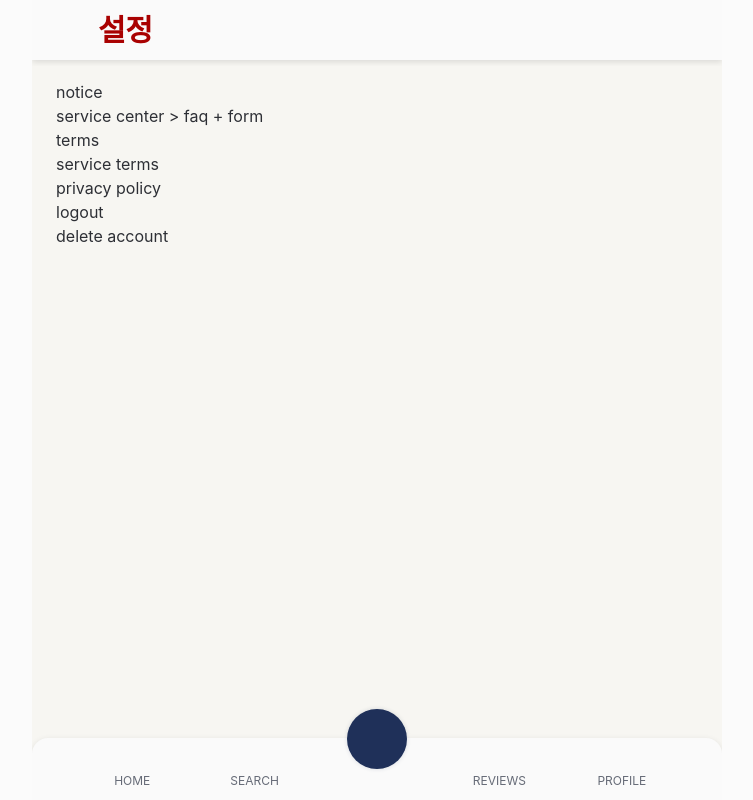
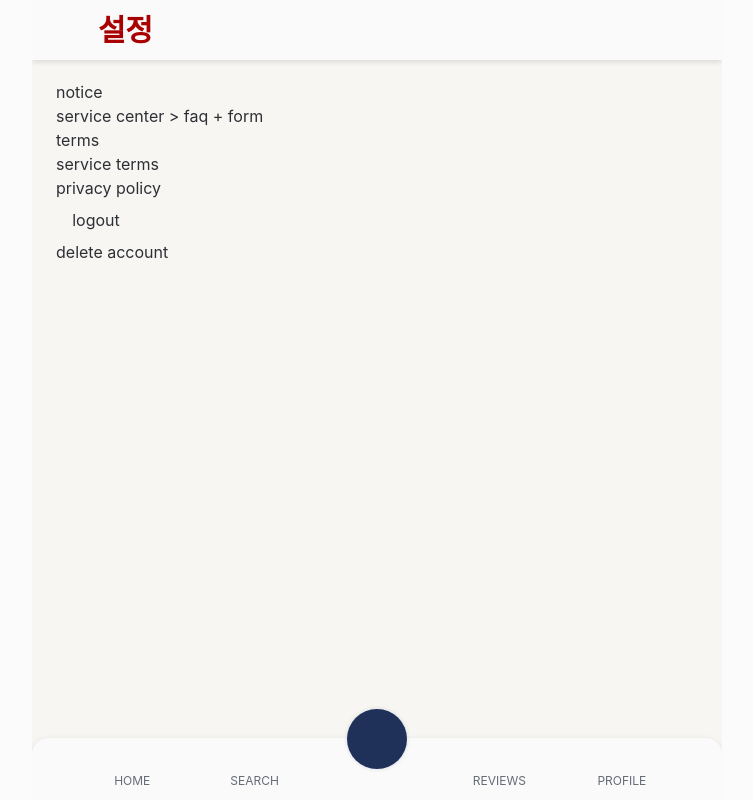
Before and after one commit to remine-labs/remine-frontend, a Vue app: page /settings in a window 1280 px wide. Shown: the whole page, without its empty margins (263-1016 px from the left). Built offline with nearby package versions, Linux system fonts and the light colour scheme; no server answers; some icons are missing; a web font is replaced by a local one.

Commit message:
:recycle: polish refactor: logout 위치 settings 로 변경. 작동 확인 완료

```diff
--- a/src/views/profile/Profile.vue
+++ b/src/views/profile/Profile.vue
@@ -1,7 +1,7 @@
 <script setup lang='ts'>
 import Datepicker from 'vue3-datepicker'
 import { computed, onMounted, ref, watch } from 'vue'
-import { getMe, type MeResponse, logout } from "../../api/auth"
+import { getMe, type MeResponse } from "../../api/auth"
 import { api } from '../../api/client'
 import { useRouter } from 'vue-router'
 import { PhCaretLeft, PhCaretRight } from "@phosphor-icons/vue"
@@ -76,13 +76,7 @@ const getHistory = async () => {
     }
 }
 
-const handleLogout = async () => {
-    try {
-        await logout()
-    } finally {
-        router.replace("/")
-    }
-}
+
 
 watch(
     pickedDate,
@@ -112,14 +106,10 @@ onMounted(async () => {
                     </div>
                     <p class="username">{{ user.name }}</p>
                 </div>
-
                 <!-- TODO: settings 버튼은 header bell 위치로 변경
                  logout은 settings 하위 기능으로 이동 -->
-                <div class="btn-box">
-                    <button id='logout-btn' @click='handleLogout'>logout</button>
-                </div>
+
             </div>
-
             <div class="collection-container">
                 <div class="created-review-box">
                     작성한 리뷰
--- a/src/views/settings/Settings.vue
+++ b/src/views/settings/Settings.vue
@@ -1,4 +1,16 @@
-<script setup lang="ts"></script>
+<script setup lang="ts">
+import { logout } from "../../api/auth"
+import router from "../../router";
+
+
+const handleLogout = async () => {
+    try {
+        await logout()
+    } finally {
+        router.replace("/")
+    }
+}
+</script>
 
 <template>
     <section class="settings-list-section">
@@ -8,7 +20,9 @@
             <p>terms</p>
             <p>service terms</p>
             <p>privacy policy</p>
-            <p>logout</p>
+            <div class="btn-box">
+                <button id='logout-btn' @click='handleLogout'>logout</button>
+            </div>
             <p>delete account</p>
         </div>
     </section>
```
